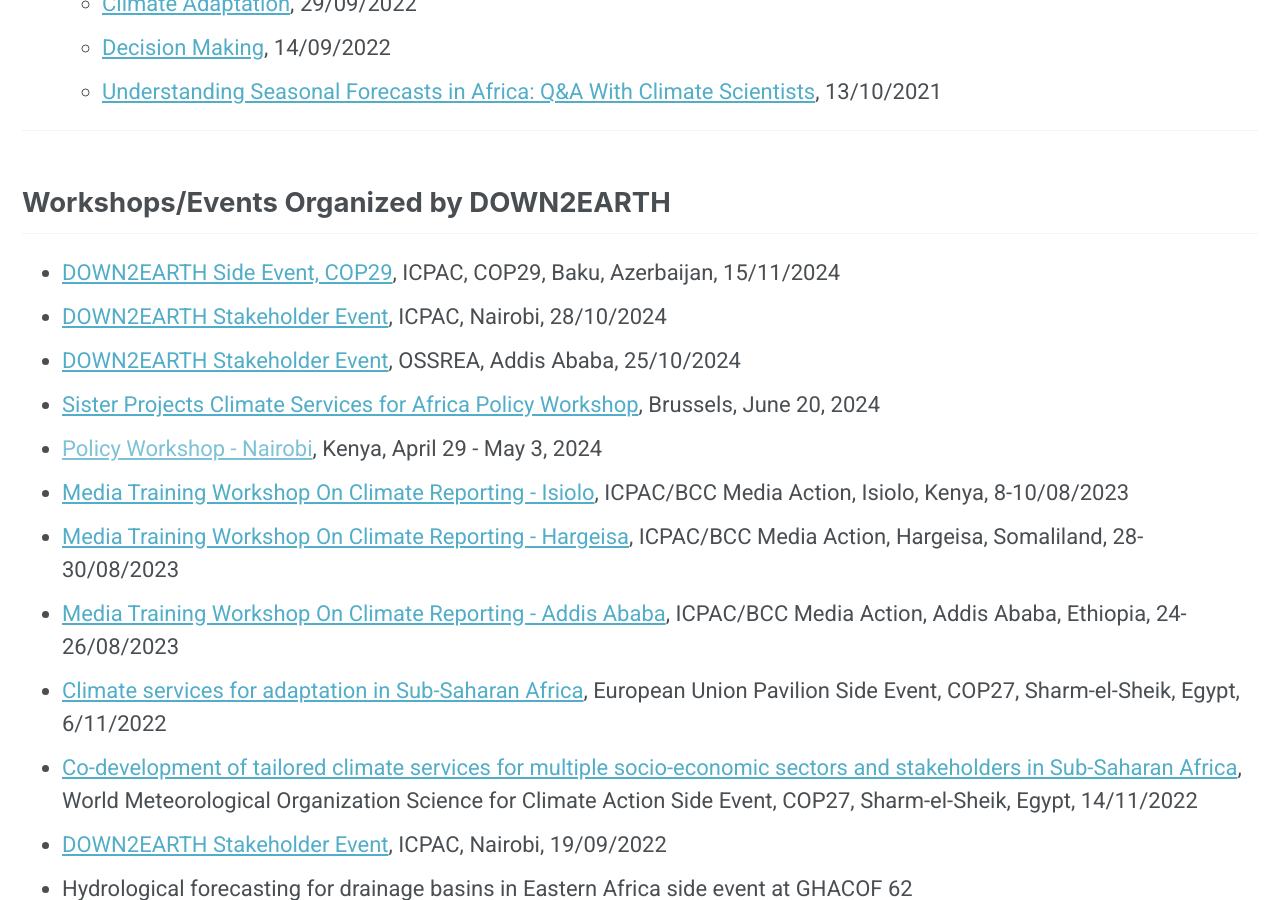
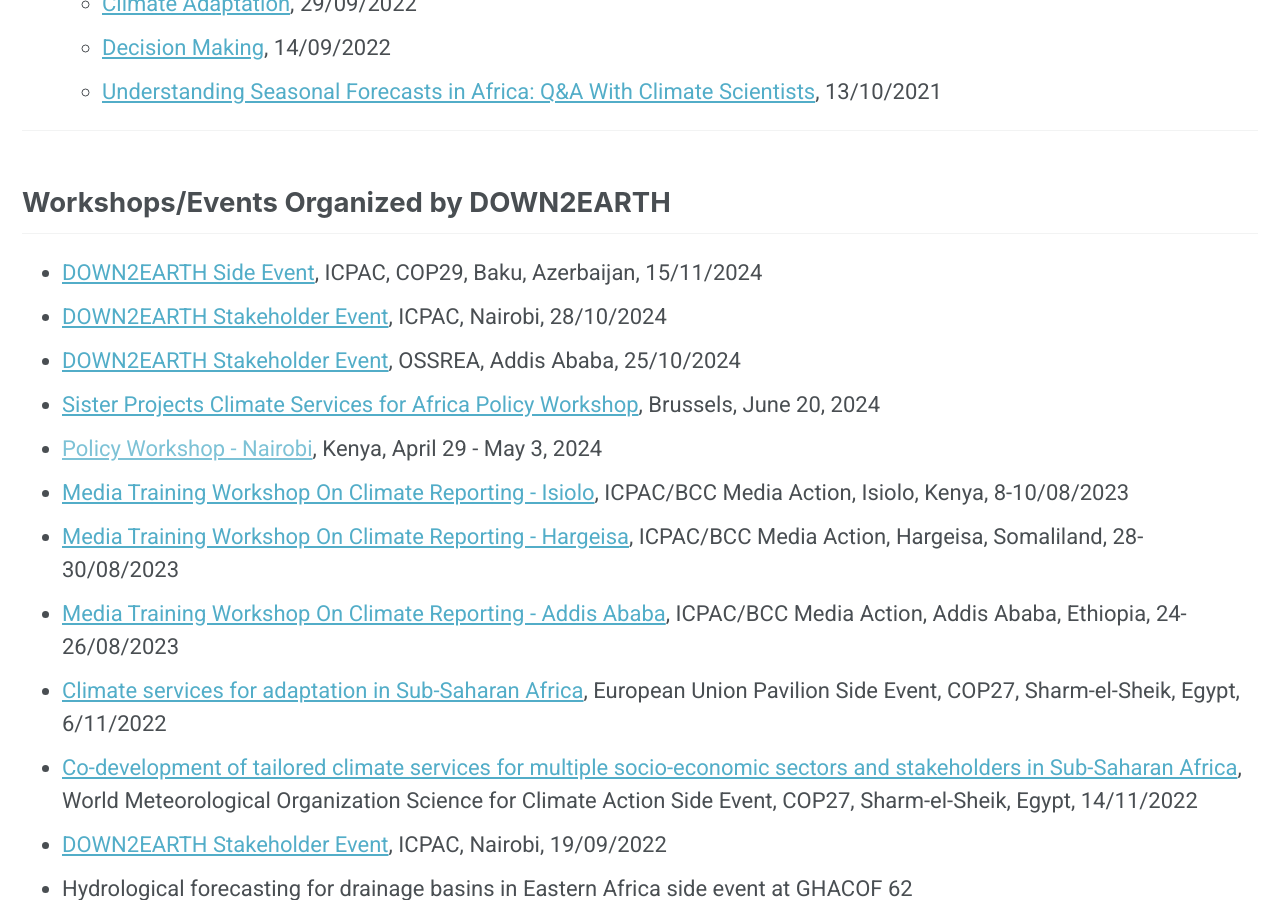
Before and after one commit to ucsb-eri/down2earth, a Jekyll site: the page built from _pages/outputs.md, in a window 1280 px wide and 900 px high, scrolled down 5244 px. Built offline with Jekyll 4.4.1, drawn with Linux system fonts in a browser that asks for light colours; nearby versions of some CDN libraries; comment, search, counter and statistics services are not loaded.

Commit message:
Update outputs.md

```diff
--- a/_pages/outputs.md
+++ b/_pages/outputs.md
@@ -124,7 +124,7 @@
 ---
 
 ## Workshops/Events Organized by DOWN2EARTH
-* [DOWN2EARTH Side Event, COP29](../assets/files/Report_D2E_COP29_side_event.pdf), ICPAC, COP29, Baku, Azerbaijan, 15/11/2024<br />
+* [DOWN2EARTH Side Event](../assets/files/Report_D2E_COP29_side_event.pdf), ICPAC, COP29, Baku, Azerbaijan, 15/11/2024<br />
 * [DOWN2EARTH Stakeholder Event](../assets/images/D2E_StakeholderMtg_2024.jpg), ICPAC, Nairobi, 28/10/2024<br />
 * [DOWN2EARTH Stakeholder Event](../assets/images/D2E_StakeholderMtg_2024b.jpg), OSSREA, Addis Ababa, 25/10/2024<br />
 * [Sister Projects Climate Services for Africa Policy Workshop](https://confer-h2020.eu/wp-content/uploads/2024/05/CONFER-Agenda_20June2024.pdf), Brussels, June 20, 2024<br />
```
